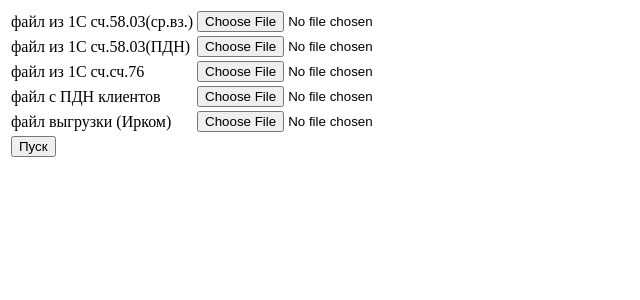
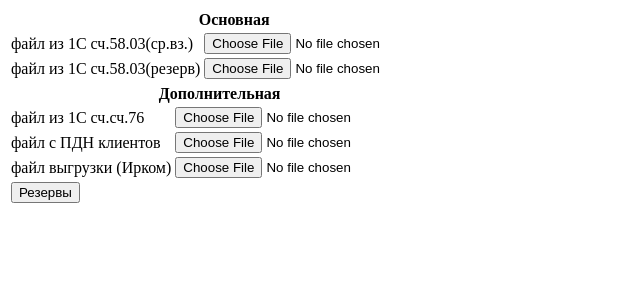
Before and after one commit to Paralipupa/web-alfin, a Flask app: page / in a window 1280 px wide. Shown: the top 300 px of the page, without its empty margins (0-640 px from the left). Run offline with Flask 2, Linux system fonts and the light colour scheme.

Commit message:
Разделение файлов загрузки

```diff
--- a/requirements.txt
+++ b/requirements.txt
@@ -17,6 +17,7 @@ numpy==1.23.3
 openpyxl==3.0.10
 pandas==1.5.0
 pycodestyle==2.9.1
+pyodbc==4.0.35
 python-dateutil==2.8.2
 pytz==2022.4
 requests==2.28.1
--- a/web/forms.py
+++ b/web/forms.py
@@ -9,9 +9,9 @@ class LoginForm(FlaskForm):
     submit = SubmitField('Sign In')
 
 class UploadForm(FlaskForm):
-    datafile58 = FileField('файл из 1С сч.58.03(ср.вз.)  ', validators=[DataRequired()])
-    datafile58PDN = FileField('файл из 1С сч.58.03(ПДН) ', validators=[DataRequired()])
+    datafile58WA = FileField('файл из 1С сч.58.03(ср.вз.)  ', validators=[DataRequired()])
+    datafile58RES = FileField('файл из 1С сч.58.03(резерв) ', validators=[DataRequired()])
     datafile76 = FileField('файл из 1С сч.сч.76   ', validators=[DataRequired()])
     datafilePDN = FileField('файл c ПДН клиентов   ', validators=[DataRequired()])
     datafileIRKOM = FileField('файл выгрузки (Ирком)', validators=[DataRequired()])
-    submit = SubmitField('Пуск')
+    submit = SubmitField('Резервы')
--- a/web/routes.py
+++ b/web/routes.py
@@ -20,7 +20,7 @@ def verify_password(username, password):
 @auth.login_required
 def index():
     form = UploadForm()
-    if request.method == 'POST' and form.validate_on_submit():
+    if request.method == 'POST': # and form.validate_on_submit():
         return __report()
     return render_template('upload.html', title='Отчеты', form=form)
 
@@ -35,18 +35,32 @@ def __report():
     return redirect('/')
 
 def __upload_file() -> str:
-    names = ['datafile58','datafile58PDN' , 'datafile76','datafilePDN','datafileIRKOM',]
     files = []
     if request.files:
         os.makedirs(app.config['UPLOAD_DIR'], exist_ok=True)
-        for name in names:
-            if name in request.files:
-                file = request.files[name]
+        for name in request.files:
+            file = request.files[name]
+            if file.filename:
                 filename = pathlib.Path(
                     app.config['UPLOAD_DIR'], secure_filename(f'{name}_{file.filename}'))
                 file.save(filename)
                 files.append(str(filename))
     return files
 
+# def __upload_file() -> str:
+#     names = ['datafile58','datafile58PDN' , 'datafile76','datafilePDN','datafileIRKOM',]
+#     files = []
+#     if request.files:
+#         os.makedirs(app.config['UPLOAD_DIR'], exist_ok=True)
+#         for name in names:
+#             if name in request.files:
+#                 file = request.files[name]
+#                 if file.filename:
+#                     filename = pathlib.Path(
+#                         app.config['UPLOAD_DIR'], secure_filename(f'{name}_{file.filename}'))
+#                     file.save(filename)
+#                     files.append(str(filename))
+#     return files
+
 def __download_file(filename: str):
     return send_from_directory(str(os.path.join(app.config['BASE_DIR'], app.config['DOWNLOAD_DIR'])), os.path.basename(filename), as_attachment=True)
--- a/web/templates/upload.html
+++ b/web/templates/upload.html
@@ -7,30 +7,42 @@
         <p>
             <table>
                 <tr>
+                    <th colspan="2">
+                        Основная
+                    </th>
+                </tr>
+                <tr>
                     <td>
-                        {{ form.datafile58.label }}
+                        {{ form.datafile58WA.label }}
                     </td>
                     <td>
-                        {{ form.datafile58(size=64) }}
+                        {{ form.datafile58WA(size=64) }}
                     </td>
                     <td>
-                        {% for error in form.datafile58.errors %}
+                        {% for error in form.datafile58WA.errors %}
                         <span style="color: red;">[{{ error }}]</span>
                         {% endfor %}
                     </td>
                 </tr>
                 <tr>
                     <td>
-                        {{ form.datafile58PDN.label }}
+                        {{ form.datafile58RES.label }}
                     </td>
                     <td>
-                        {{ form.datafile58PDN(size=64) }}
+                        {{ form.datafile58RES(size=64) }}
                     </td>
                     <td>
-                        {% for error in form.datafile58PDN.errors %}
+                        {% for error in form.datafile58RES.errors %}
                         <span style="color: red;">[{{ error }}]</span>
                         {% endfor %}
                     </td>
+                </tr>
+            </table>
+            <table>
+                <tr>
+                    <th colspan="2">
+                        Дополнительная
+                    </th>
                 </tr>
                 <tr>
                     <td>
```
